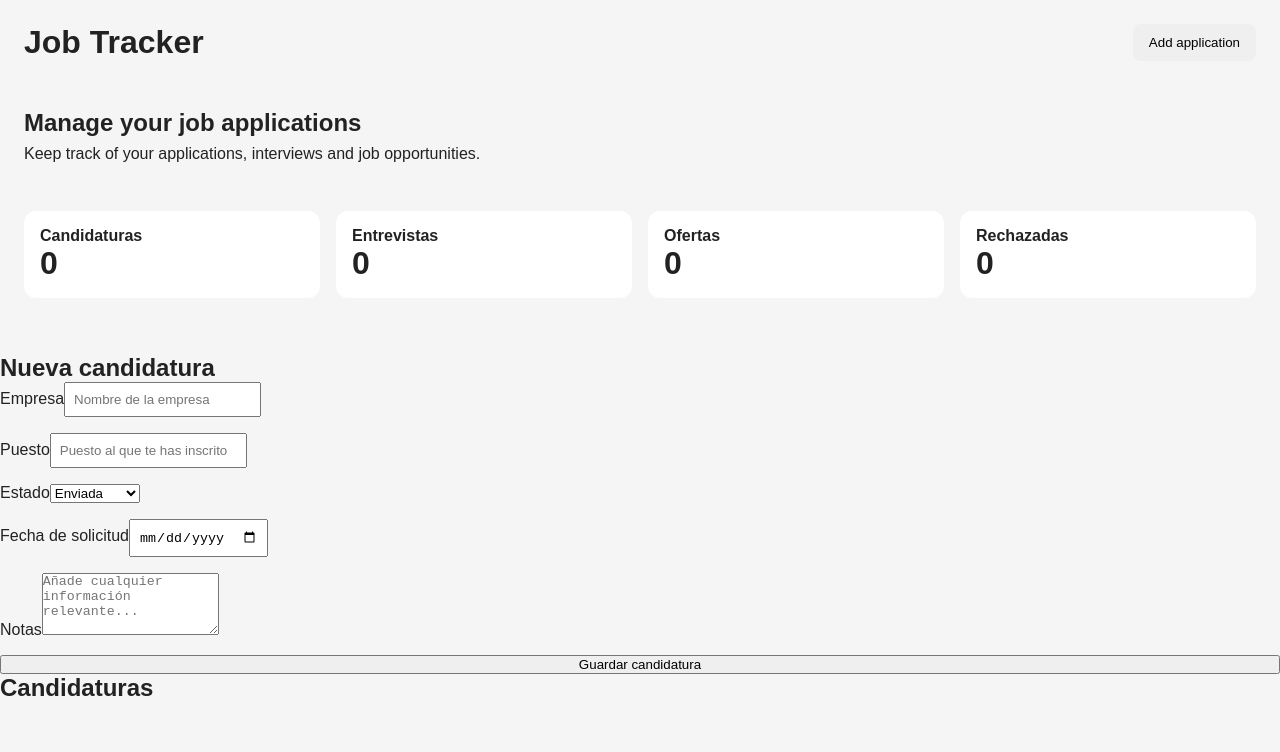
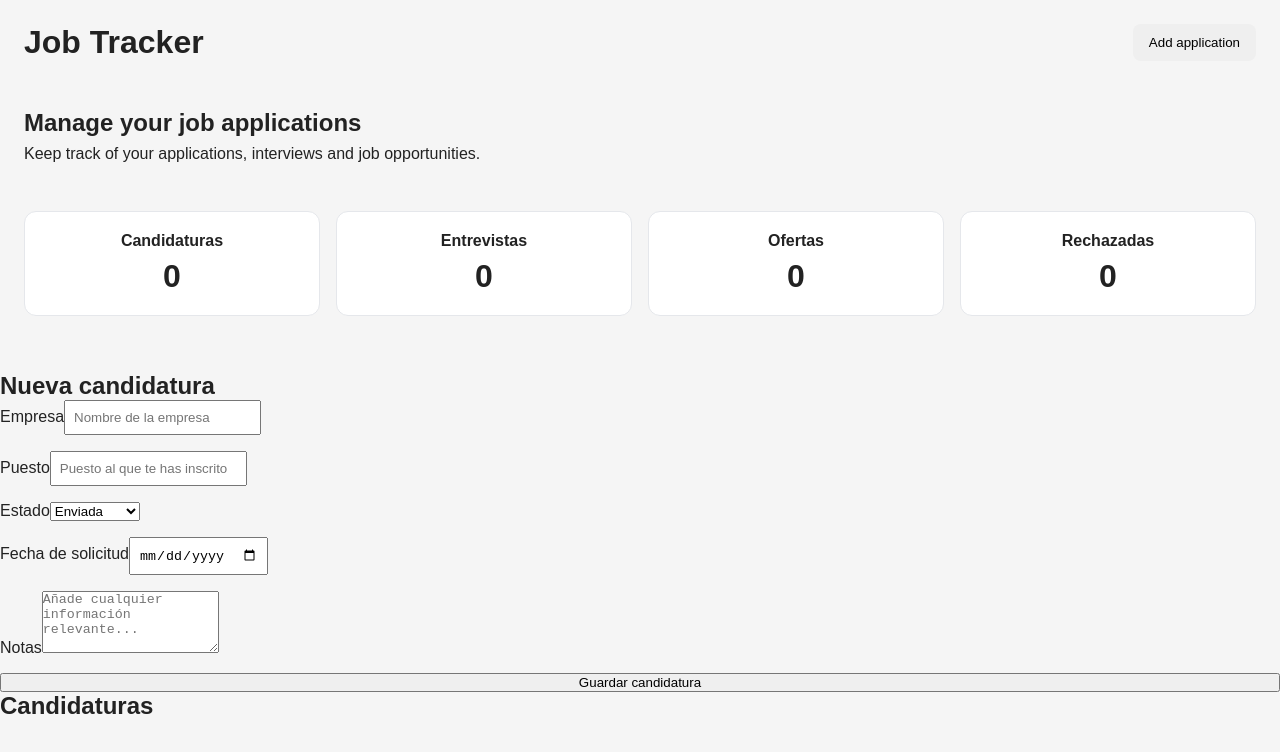
Before and after one commit to veronica-gi/job-tracker, a React (Vite) app: page / in a window 1280 px wide. Shown: the top 752 px of the page. Built offline with nearby package versions, Linux system fonts and the light colour scheme.

Commit message:
style: improve statistics cards

```diff
--- a/src/ui/components/dashboard/StatsCard/StatsCard.css
+++ b/src/ui/components/dashboard/StatsCard/StatsCard.css
@@ -1,14 +1,19 @@
 .stats-card {
-  padding: 1rem;
+  padding: 1.25rem;
+  border: 1px solid #e5e7eb;
   border-radius: 12px;
   background: white;
+  text-align: center;
 }
 
 .stats-card h3 {
+  margin: 0 0 0.5rem;
   font-size: 1rem;
+  font-weight: 600;
 }
 
 .stats-card p {
+  margin: 0;
   font-size: 2rem;
   font-weight: bold;
 }
```
